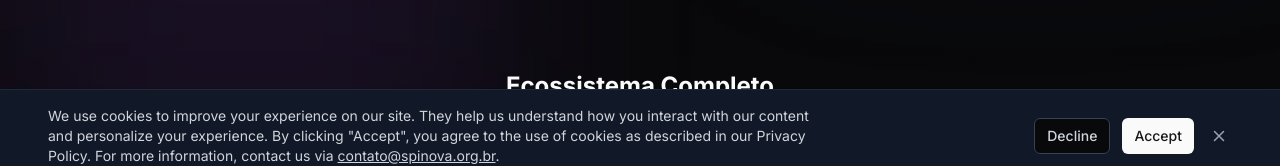
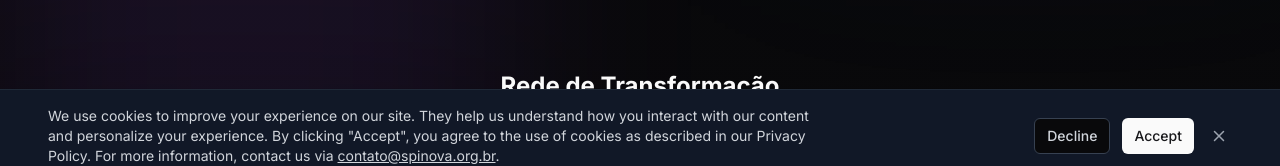
Before and after one commit to ThiagoLimaf/Spinova, a Next.js app: page /partners in a window 1280 px wide. Shown: the part 618-784 px from the top of the page. Built offline with nearby package versions, Linux system fonts and the light colour scheme.

Commit message:
feat: update landing page heading to "Rede de Transformação"
Change heading to better reflect transformation network concept.

Co-authored-by: Thiago Lima <198207923+ThiagoLimaf@users.noreply.github.com>

```diff
--- a/app/partners/partners-client.tsx
+++ b/app/partners/partners-client.tsx
@@ -181,7 +181,7 @@ export default function PartnersClient() {
               {/* Transparent Partner Logos Grid */}
               <section className="container py-8 px-4 sm:px-6">
                 <FadeIn className="mb-12">
-                  <h2 className="text-2xl font-bold text-center mb-6">Ecossistema Completo</h2>
+                  <h2 className="text-2xl font-bold text-center mb-6">Rede de Transformação</h2>
                   <p className="mx-auto max-w-[42rem] text-center text-muted-foreground">
                     Nossa rede completa de parceiros multiplica o alcance das soluções Spinova, levando inovação e
                     transformação digital para organizações em diversos setores e mercados.
```
